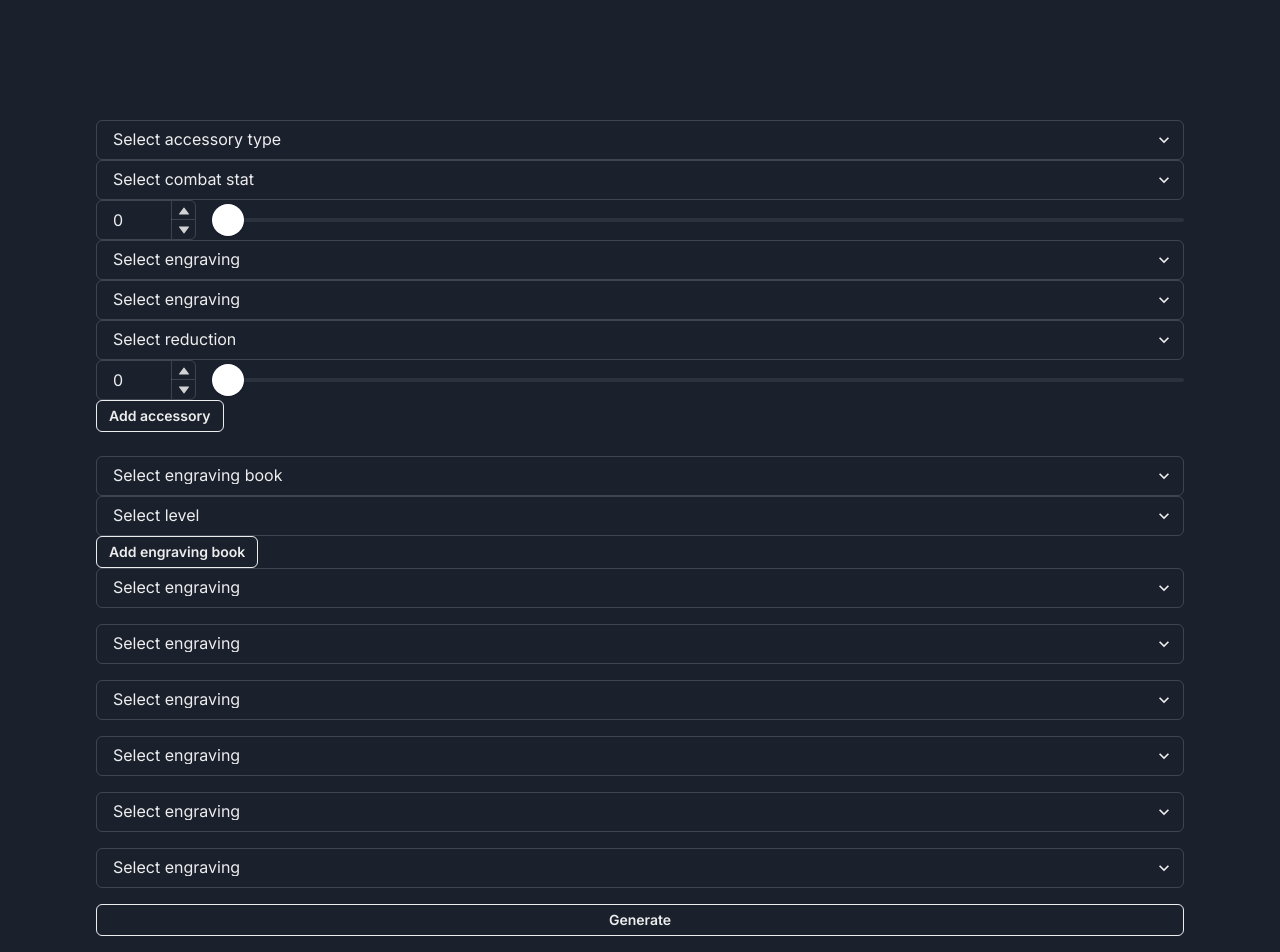
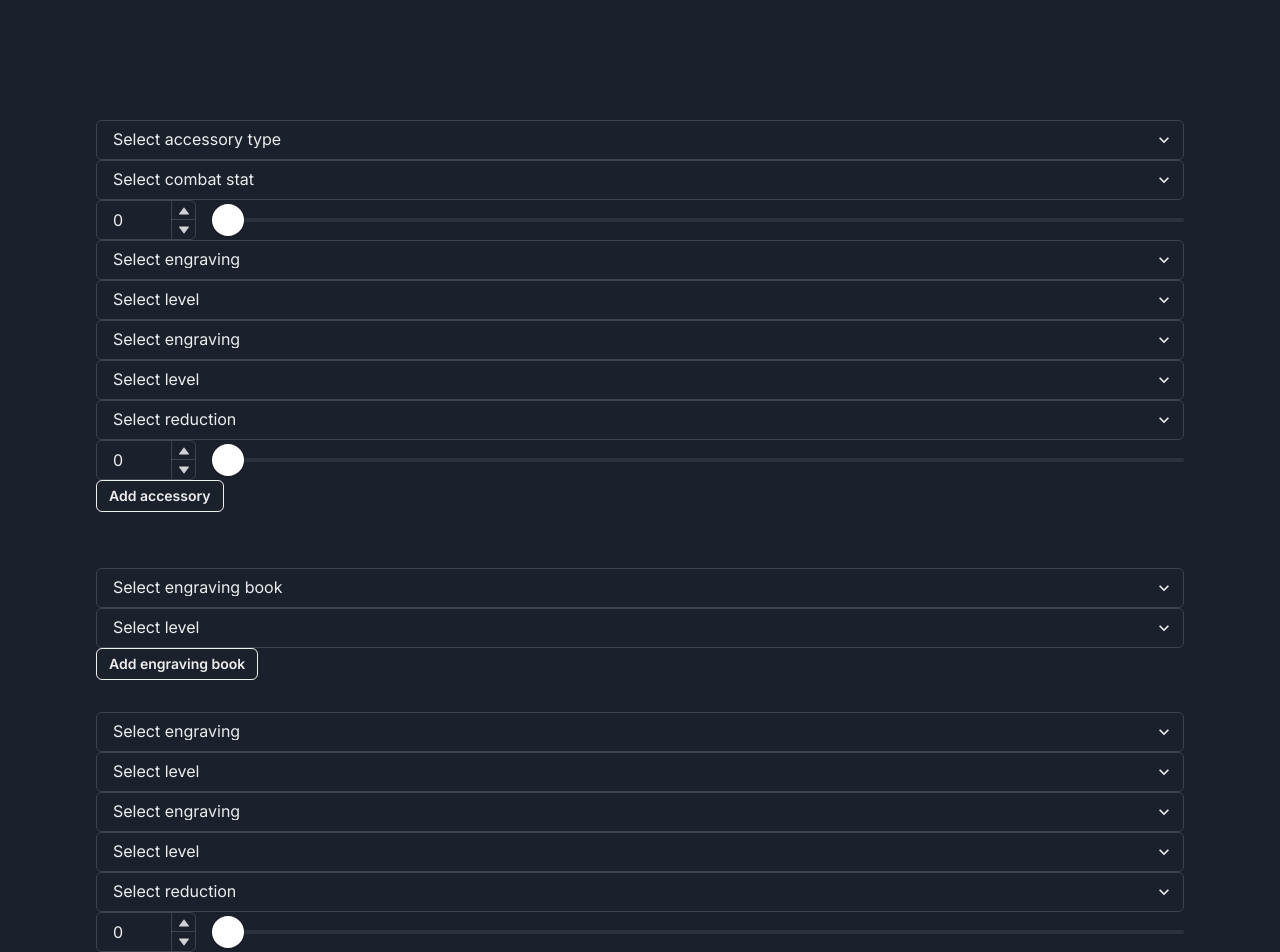
Before and after one commit to brandonkim97/Lost-Build, a Next.js app: page / in a window 1280 px wide. Shown: the top 952 px of the page. Built offline with nearby package versions, Linux system fonts and the light colour scheme.

Commit message:
modify api to return engraving levels

```diff
--- a/app/components/SliderInput.tsx
+++ b/app/components/SliderInput.tsx
@@ -17,7 +17,7 @@ interface IParams {
     min?: number;
     max: number;
     name: string;
-    value: number;
+    value: any;
     onChange: (e: number, v: string) => void;
     noSlider?: boolean;
 }
--- /dev/null
+++ b/app/components/inputs/AddAbilityStone.tsx
@@ -0,0 +1,156 @@
+import { Button, FormControl } from "@chakra-ui/react";
+import Input from "./Input";
+import { ChangeEvent, useState } from "react";
+import { stoneLevels } from "@/app/libs/getEngravingData";
+import { getReduction } from "@/app/libs/getItemData";
+import SliderInput from "../SliderInput";
+import { formatStones } from "@/app/utils/formatData";
+
+interface AddAbilityStoneProps  {
+    engravingOptions: {};
+}
+
+export interface AddAbilityStoneData {
+  engravingOne: string,
+  engravingTwo: string,
+  engravingOneValue: number,
+  engravingTwoValue: number,
+  reduction: string,
+  reductionValue: number,
+}
+
+const AddAbilityStone: React.FC<AddAbilityStoneProps> = ({
+    engravingOptions,
+}) => {
+    const dataInitialState = {
+        engravingOne: '',
+        engravingOneValue: null,
+        engravingTwo: '',
+        engravingTwoValue: null,
+        reduction: '',
+        reductionValue: 0,
+    }
+    const [stone, setStone] = useState(dataInitialState)
+
+    const handleChange = (e: ChangeEvent<HTMLSelectElement>) => {
+        const { name, value } = e.target;
+        const parsed = parseString(name, value);
+
+        setStone({
+            ...stone,
+            [name]: parsed,
+        });
+    }
+
+    const handleSliderChange = (value: any, name: string) => {
+        const parsed = parseString(name, value);
+        setStone({
+          ...stone,
+          [name]: parsed,
+        });
+    }
+
+    const parseString = (e: any, v: any) => {
+        let res;
+        switch(e) {
+          case 'engravingOneValue':
+          case 'engravingTwoValue':
+          case 'reductionValue':
+            res = parseInt(v, 10);
+            break;
+          default:
+            res = v;
+            break;
+        }
+        return res;
+    }
+
+    const isValid = () => {
+        return stone.engravingOne &&
+            stone.engravingOneValue &&
+            stone.engravingTwo &&
+            stone.engravingTwoValue &&
+            stone.reduction
+        ;
+    }
+
+    const handleSubmit = () => {
+        //add validation
+        if (!isValid()) return;
+        const stoneString = localStorage.getItem('ability-stones');
+        const stoneArray = stoneString ? JSON.parse(stoneString) : [];
+        const formattedStone = formatStones(stone)
+        stoneArray.push(formattedStone);
+        localStorage.setItem('ability-stones', JSON.stringify(stoneArray));
+        setStone(dataInitialState);
+    }
+
+    const levelOptions = Object.entries(stoneLevels).map(([key, value]) => {
+        return (
+            <option key={key} value={key}>{value}</option>
+        )
+    });
+
+    const reduction = Object.entries(getReduction()).map(([key, value]) => {
+        return (
+            <option key={key} value={key}>{value}</option>
+        )
+    });
+
+    return (
+        <FormControl>
+            <Input
+                label="Select engraving"
+                name="engravingOne"
+                options={engravingOptions}
+                onChange={handleChange}
+                value={stone.engravingOne}
+                required
+            />
+            <Input
+                label="Select level"
+                name="engravingOneValue"
+                options={levelOptions}
+                onChange={handleChange}
+                value={stone.engravingOneValue}
+                required
+            />
+            <Input
+                label="Select engraving"
+                name="engravingTwo"
+                options={engravingOptions}
+                onChange={handleChange}
+                value={stone.engravingTwo}
+                required
+            />
+            <Input
+                label="Select level"
+                name="engravingTwoValue"
+                options={levelOptions}
+                onChange={handleChange}
+                value={stone.engravingTwoValue}
+                required
+            />
+            <Input
+                label="Select reduction"
+                name="reduction"
+                options={reduction}
+                onChange={handleChange}
+                value={stone.reduction}
+                required
+            />
+            <SliderInput
+                min={1}
+                max={3}
+                name="reductionValue"
+                value={stone.reductionValue}
+                onChange={(e: any) => handleSliderChange(e, 'reductionValue')}
+            />
+            <Button colorScheme='' size='sm' variant="outline" onClick={handleSubmit}>
+                Add ability stone
+            </Button>
+        </FormControl>
+    )
+}
+
+export default AddAbilityStone;
--- a/app/components/inputs/AddAccessory.tsx
+++ b/app/components/inputs/AddAccessory.tsx
@@ -4,6 +4,8 @@ import SliderInput from "../SliderInput";
 import { Button, Flex, FormControl } from '@chakra-ui/react'
 import { ChangeEvent, useCallback, useState } from "react";
 import Input from "./Input";
+import { engravingLevels } from '@/app/libs/getEngravingData';
+import { formatAccessory } from '@/app/utils/formatData';
 
 interface AddAccessoryProps  {
     engravingOptions: {};
@@ -50,17 +52,36 @@ const AddAccessory: React.FC<AddAccessoryProps> = ({
 
   const handleChange = (e: ChangeEvent<HTMLSelectElement>) => {
     const { name, value } = e.target;
+    const parsed = parseString(name, value);
     setData({
       ...data,
-      [name]: value,
+      [name]: parsed,
     });
   }
 
   const handleSliderChange = (value: any, name: string) => {
+    const parsed = parseString(name, value);
     setData({
       ...data,
-      [name]: value,
+      [name]: parsed,
     });
+  }
+
+  const parseString = (e: any, v: any) => {
+    let res;
+    switch(e) {
+      case 'combatOneValue':
+      case 'combatTwoValue':
+      case 'engravingOneValue':
+      case 'engravingTwoValue':
+      case 'reductionValue':
+        res = parseInt(v, 10);
+        break;
+      default:
+        res = v;
+        break;
+    }
+    return res;
   }
 
   const handleSubmit = () => {
@@ -69,29 +90,38 @@ const AddAccessory: React.FC<AddAccessoryProps> = ({
     const existingArrayString = localStorage.getItem('accessories');
     const existingArray = existingArrayString ? JSON.parse(existingArrayString) : [];
 
+    //format data
+    const formattedAccessory = formatAccessory(data)
     // Add new data to the array
-    existingArray.push(data);
+    existingArray.push(formattedAccessory);
 
     // Store the updated array back in local storage
     localStorage.setItem('accessories', JSON.stringify(existingArray));
+    setData(dataInitialState);
     setIsLoading(false);
   }
 
   const types = Object.entries(getAccessoryTypes()).map(([key, value]) => (
-    <option key={key} value={value}>{value}</option>
+    <option key={key} value={key}>{value}</option>
   ));
 
   const stats = Object.entries(getCombatStats()).map(([key, value]) => (
-    <option key={key} value={value}>{value}</option>
+    <option key={key} value={key}>{value}</option>
   ));
 
   const reduction = Object.entries(getReduction()).map(([key, value]) => (
-    <option key={key} value={value}>{value}</option>
+    <option key={key} value={key}>{value}</option>
   ));
 
+  const engravings = Object.entries(engravingLevels).map(([key, value]) => {
+    return (
+        <option key={key} value={key}>{value}</option>
+    )
+  });
+
   let maxStat = 0;
-  if (data.type === 'Necklace') maxStat = 500;
-  else if (data.type === 'Earring') maxStat = 300;
+  if (data.type === 'NECKLACE') maxStat = 500;
+  else if (data.type === 'EARRING') maxStat = 300;
   else maxStat = 200;
 
   return (
@@ -120,7 +150,7 @@ const AddAccessory: React.FC<AddAccessoryProps> = ({
         value={data.combatOneValue}
         onChange={handleSliderChange}
       />
-      {data.type === 'Necklace' && (
+      {data.type === 'NECKLACE' && (
         <>
           <Input
             label="Select combat stat"
@@ -147,12 +177,28 @@ const AddAccessory: React.FC<AddAccessoryProps> = ({
         required
       />
       <Input
+          label="Select level"
+          name="engravingOneValue"
+          options={engravings}
+          onChange={handleChange}
+          value={data.engravingOneValue}
+          required
+      />
+      <Input
         label="Select engraving"
         name="engravingTwo"
         options={engravingOptions}
         onChange={handleChange}
         value={data.engravingTwo}
         required
+      />
+      <Input
+          label="Select level"
+          name="engravingTwoValue"
+          options={engravings}
+          onChange={handleChange}
+          value={data.engravingTwoValue}
+          required
       />
       <Input
         label="Select reduction"
--- a/app/components/inputs/AddEngravingBook.tsx
+++ b/app/components/inputs/AddEngravingBook.tsx
@@ -1,7 +1,7 @@
 import { Button, FormControl } from "@chakra-ui/react";
 import Input from "./Input";
 import { ChangeEvent, useState } from "react";
-import { engravingLevels } from "@/app/libs/getEngravingData";
+import { bookLevels } from "@/app/libs/getEngravingData";
 
 interface AddEngravingBookProps  {
     engravingOptions: {};
@@ -10,32 +10,34 @@ interface AddEngravingBookProps  {
 const AddEngravingBook: React.FC<AddEngravingBookProps> = ({
     engravingOptions,
 }) => {
-    const [book, setBook] = useState({
+    const dataInitialState = {
         name: '',
         value: 0,
-    })
+    }
+    const [book, setBook] = useState(dataInitialState)
 
     const handleChange = (e: ChangeEvent<HTMLSelectElement>) => {
         const { name, value } = e.target;
-        const parseValue = typeof value !== 'number' ? parseFloat(value) : value;
+        const parsed = name === 'value' ? parseInt(value, 10) : value;
 
         setBook({
             ...book,
-            [name]: value,
+            [name]: parsed,
         });
     }
 
+
+
     const handleSubmit = () => {
-        console.log('submitting...')
         const bookString = localStorage.getItem('engraving-book');
         const bookArray = bookString ? JSON.parse(bookString) : [];
         bookArray.push(book);
         localStorage.setItem('engraving-book', JSON.stringify(bookArray));
-        console.log(bookArray)
+        setBook(dataInitialState);
     }
 
-    const levelOptions = Object.entries(engravingLevels).map(([key, value]) => (
-        <option key={key} value={value}>{value}</option>
+    const bookLevelOptions = Object.entries(bookLevels).map(([key, value]) => (
+        <option key={key} value={key}>{value}</option>
       ));
 
     return (
@@ -51,7 +53,7 @@ const AddEngravingBook: React.FC<AddEngravingBookProps> = ({
             <Input
                 label="Select level"
                 name="value"
-                options={levelOptions}
+                options={bookLevelOptions}
                 onChange={handleChange}
                 value={book.value}
                 required
@@ -63,4 +65,4 @@ const AddEngravingBook: React.FC<AddEngravingBookProps> = ({
     )
 }
 
-export default  AddEngravingBook;
+export default AddEngravingBook;
--- a/app/libs/getEngravingData.ts
+++ b/app/libs/getEngravingData.ts
@@ -193,9 +193,30 @@ export const engravings = {
     'VITAL_POINT_HIT': 'Vital Point Hit',
 }
 
-export const engravingLevels = [
-    3,
-    6,
-    9,
-    12,
-]
+export const bookLevels = {
+    '3': 3,
+    '6': 6,
+    '9': 9,
+    '12': 12,
+}
+
+export const stoneLevels = {
+    '0': 0,
+    '1': 1,
+    '2': 2,
+    '3': 3,
+    '4': 4,
+    '5': 5,
+    '6': 6,
+    '7': 7,
+    '8': 8,
+    '9': 9,
+    '10': 10,
+}
+
+export const engravingLevels = {
+    '3': 3,
+    '4': 4,
+    '5': 5,
+    '6': 6,
+}
--- a/app/page.tsx
+++ b/app/page.tsx
@@ -4,12 +4,17 @@ import axios from "axios";
 import { Button, Flex, FormControl } from '@chakra-ui/react'
 import { ChangeEvent, useCallback, useEffect, useMemo, useState } from "react";
 import getMockData from "./utils/getMockData";
-import { engravings } from "./libs/getEngravingData";
+import { combatEngravings, engravings } from "./libs/getEngravingData";
 import { Accessory, Build } from "./types";
 import Input from "./components/inputs/Input";
 import AddAccessory, { AddAccessoryData } from "./components/inputs/AddAccessory";
-import { formatAccessories } from "./utils/formatData";
 import AddEngravingBook from "./components/inputs/AddEngravingBook";
+import AddAbilityStone from "./components/inputs/AddAbilityStone";
+
+interface EngravingLevels {
+  levels: { [key: string]: number };
+  build: Build;
+}
 
 export default function Home() {
   const [desiredEngravings, setDesiredEngravings] = useState({
@@ -20,8 +25,10 @@ export default function Home() {
     engravingFive: '',
     engravingSix: '',
   });
-  const [builds, setBuilds] = useState<Build[]>([]);
+  const [builds, setBuilds] = useState<EngravingLevels[]>([]);
   const [accessories, setAccessories] = useState([]);
+  const [books, setBooks] = useState([]);
+  const [stones, setStones] = useState([]);
 
   useEffect(() => {
     console.log('update all storages...');
@@ -31,26 +38,33 @@ export default function Home() {
 
     if (accessoryArray.length === 0) return;
 
-    // format accessories
-    const formattedAccessories = formatAccessories(accessoryArray)
-
-    setAccessories(formattedAccessories);
+    setAccessories(accessoryArray);
 
     //get engraving books from local storage
-    const bookString = localStorage.getItem('accessories');
-    const bookArray = accessoryString ? JSON.parse(accessoryString) : [];
+    const bookString = localStorage.getItem('engraving-book');
+    const bookArray = bookString ? JSON.parse(bookString) : [];
 
     if (bookArray.length === 0) return;
 
-    setAccessories(bookArray);
+    setBooks(bookArray);
 
     //get ability stones from local storage
+    const stoneString = localStorage.getItem('ability-stones');
+    const stoneArray = stoneString ? JSON.parse(stoneString) : [];
+
+    if (stoneArray.length === 0) return;
+
+    setStones(stoneArray);
   }, []);
 
   const handleSubmit = useCallback(async () => {
     try {
       const query = new URLSearchParams({
-        data: JSON.stringify(accessories),
+        data: JSON.stringify({
+          accessories: accessories,
+          engravingBooks: books,
+          abilityStones: stones,
+        }),
         desiredEngravings: JSON.stringify(desiredEngravings),
       }).toString();
       const res = await fetch(`/api/builds?${query}`);
@@ -60,7 +74,7 @@ export default function Home() {
     } catch (error) {
       console.error('Error fetching data:', error);
     }
-  }, [accessories, desiredEngravings]);
+  }, [accessories, books, stones, desiredEngravings]);
 
 
   const handleChange = (e: ChangeEvent<HTMLSelectElement>) => {
@@ -73,19 +87,30 @@ export default function Home() {
 
   const engravingOptions = useMemo(() => {
     return Object.entries(engravings).map(([key, value]) => (
-      <option key={key} value={value}>{value}</option>
+      <option key={key} value={key}>{value}</option>
     ));
+  }, []);
+
+  const combatEngravingOptions = useMemo(() => {
+    return Object.entries(combatEngravings).map(([key, value]) => (
+      <option key={key} value={key}>{value}</option>
+    ))
   }, []);
 
   return (
     <main className="flex min-h-screen flex-col p-24">
+      <Flex gap="8" flexDirection="column">
         <Flex gap="4" flexDirection="column" className="my-6">
           <AddAccessory engravingOptions={engravingOptions} />
         </Flex>
         <Flex>
           <AddEngravingBook engravingOptions={engravingOptions} />
         </Flex>
+        <Flex>
+          <AddAbilityStone engravingOptions={combatEngravingOptions} />
+        </Flex>
         <div className="mb-4 gap-4 flex flex-col">
+          <Flex gap="4" flexDirection="column">
             <Input
               label="Select engraving"
               name="engravingOne"
@@ -134,45 +159,57 @@ export default function Home() {
               value={desiredEngravings.engravingSix}
               required
             />
+          </Flex>
           <Button colorScheme='' size='sm' variant="outline" onClick={handleSubmit}>
             Generate
           </Button>
         </div>
-      <div>
-          {Object.entries(builds).map(([key, value]) => (
-            <div key={key} className="flex flex-col gap-8 py-6 flex-wrap">
-              {/* <div>{value.necklace.engravingOne.name}</div>
-              <div>{value.necklace.engravingOne.value}</div>
-              <div>{value.necklace.engravingTwo.name}</div>
-              <div>{value.necklace.engravingTwo.value}</div>
+        {builds?.length && (
+          <Flex flexDirection="column" className="flex-wrap">
+              {builds.map((value, index) => (
+                <Flex key={index} flexDirection="row" gap="4" className="py-6">
+                    {Object.entries(value.levels).map(([key, value]) => (
+                      <div key={key}>{value}</div>
+                    ))}
+                    {/* <div>{value.build.necklace.engravingOne.name}</div>
+                    <div>{value.build.necklace.engravingOne.value}</div>
+                    <div>{value.build.necklace.engravingTwo.name}</div>
+                    <div>{value.build.necklace.engravingTwo.value}</div>
 
-              <div>{value.earringOne.engravingOne.name}</div>
-              <div>{value.earringOne.engravingOne.value}</div>
-              <div>{value.earringOne.engravingTwo.name}</div>
-              <div>{value.earringOne.engravingTwo.value}</div>
+                    <div>{value.build.earringOne.engravingOne.name}</div>
+                    <div>{value.build.earringOne.engravingOne.value}</div>
+                    <div>{value.build.earringOne.engravingTwo.name}</div>
+                    <div>{value.build.earringOne.engravingTwo.value}</div>
 
-              <div>{value.earringTwo.engravingOne.name}</div>
-              <div>{value.earringTwo.engravingOne.value}</div>
-              <div>{value.earringTwo.engravingTwo.name}</div>
-              <div>{value.earringTwo.engravingTwo.value}</div>
+                    <div>{value.build.earringTwo.engravingOne.name}</div>
+                    <div>{value.build.earringTwo.engravingOne.value}</div>
+                    <div>{value.build.earringTwo.engravingTwo.name}</div>
+                    <div>{value.build.earringTwo.engravingTwo.value}</div>
 
-              <div>{value.ringOne.engravingOne.name}</div>
-              <div>{value.ringOne.engravingOne.value}</div>
-              <div>{value.ringTwo.engravingTwo.name}</div>
-              <div>{value.ringTwo.engravingTwo.value}</div>
+                    <div>{value.build.ringOne.engravingOne.name}</div>
+                    <div>{value.build.ringOne.engravingOne.value}</div>
+                    <div>{value.build.ringOne.engravingTwo.name}</div>
+                    <div>{value.build.ringOne.engravingTwo.value}</div>
 
-              <div>{value.engravingBookOne.name}</div>
-              <div>{value.engravingBookOne.value}</div>
-              <div>{value.engravingBookTwo.name}</div>
-              <div>{value.engravingBookTwo.value}</div>
+                    <div>{value.build.ringTwo.engravingOne.name}</div>
+                    <div>{value.build.ringTwo.engravingOne.value}</div>
+                    <div>{value.build.ringTwo.engravingTwo.name}</div>
+                    <div>{value.build.ringTwo.engravingTwo.value}</div>
 
-              <div>{value.abilityStone.engravingOne.name}</div>
-              <div>{value.abilityStone.engravingOne.value}</div>
-              <div>{value.abilityStone.engravingTwo.name}</div>
-              <div>{value.abilityStone.engravingTwo.value}</div> */}
-            </div>
+                    <div>{value.build.engravingBookOne.name}</div>
+                    <div>{value.build.engravingBookOne.value}</div>
+                    <div>{value.build.engravingBookTwo.name}</div>
+                    <div>{value.build.engravingBookTwo.value}</div>
+
+                    <div>{value.build.abilityStone.engravingOne.name}</div>
+                    <div>{value.build.abilityStone.engravingOne.value}</div>
+                    <div>{value.build.abilityStone.engravingTwo.name}</div>
+                    <div>{value.build.abilityStone.engravingTwo.value}</div> */}
+                </Flex>
               ))}
-      </div>
+          </Flex>
+        )}
+      </Flex>
     </main>
   );
 }
--- a/app/utils/formatData.ts
+++ b/app/utils/formatData.ts
@@ -1,59 +1,73 @@
+import { AddAbilityStoneData } from "../components/inputs/AddAbilityStone";
 import { AddAccessoryData } from "../components/inputs/AddAccessory";
 
-export function formatAccessories(acc: any) {
-  if (!acc?.length || typeof acc === 'undefined') return [];
+export function formatAccessory(acc: any) {
+  if (!acc || typeof acc === 'undefined') return [];
 
   if (acc?.type !== 'NECKLACE') {
-    return acc.map((obj: AddAccessoryData) => {
       return {
-          uid: obj.uid,
+        uid: acc.uid,
         combatOne: {
-            name: obj.combatOne,
-            value: obj.combatOneValue
+          name: acc.combatOne,
+          value: acc.combatOneValue
         },
         engravingOne: {
-            name: obj.engravingOne,
-            value: obj.engravingOneValue
+          name: acc.engravingOne,
+          value: acc.engravingOneValue
         },
         engravingTwo: {
-            name: obj.engravingTwo,
-            value: obj.engravingTwoValue
+          name: acc.engravingTwo,
+          value: acc.engravingTwoValue
         },
         reduction: {
-            name: obj.reduction,
-            value: obj.reductionValue
+          name: acc.reduction,
+          value: acc.reductionValue
         },
-          quality: obj.quality,
-          type: obj.type
+        quality: acc.quality,
+        type: acc.type
       }
-    });
   }
 
-  return acc.map((obj: AddAccessoryData) => {
   return {
-      uid: obj.uid,
+    uid: acc.uid,
     combatOne: {
-        name: obj.combatOne,
-        value: obj.combatOneValue
+      name: acc.combatOne,
+      value: acc.combatOneValue
     },
     combatTwo: {
-        name: obj.combatTwo,
-        value: obj.combatTwoValue
+      name: acc.combatTwo,
+      value: acc.combatTwoValue
     },
     engravingOne: {
-        name: obj.engravingOne,
-        value: obj.engravingOneValue
+      name: acc.engravingOne,
+      value: acc.engravingOneValue
     },
     engravingTwo: {
-        name: obj.engravingTwo,
-        value: obj.engravingTwoValue
+      name: acc.engravingTwo,
+      value: acc.engravingTwoValue
     },
     reduction: {
-        name: obj.reduction,
-        value: obj.reductionValue
+      name: acc.reduction,
+      value: acc.reductionValue
     },
-      quality: obj.quality,
-      type: obj.type
+    quality: acc.quality,
+    type: acc.type
   }
-  });
 }
+
+export function formatStones(stone: any) {
+  return {
+    engravingOne: {
+      name: stone.engravingOne,
+      value: stone.engravingOneValue
+    },
+    engravingTwo: {
+      name: stone.engravingTwo,
+      value: stone.engravingTwoValue
+    },
+    reduction: {
+      name: stone.reduction,
+      value: stone.reductionValue
+    }
+  }
+}
```
Also changed, not shown: app/utils/generateBuilds.ts (+21 -26 lines). Lines whose indentation alone changed are shown as unchanged.
